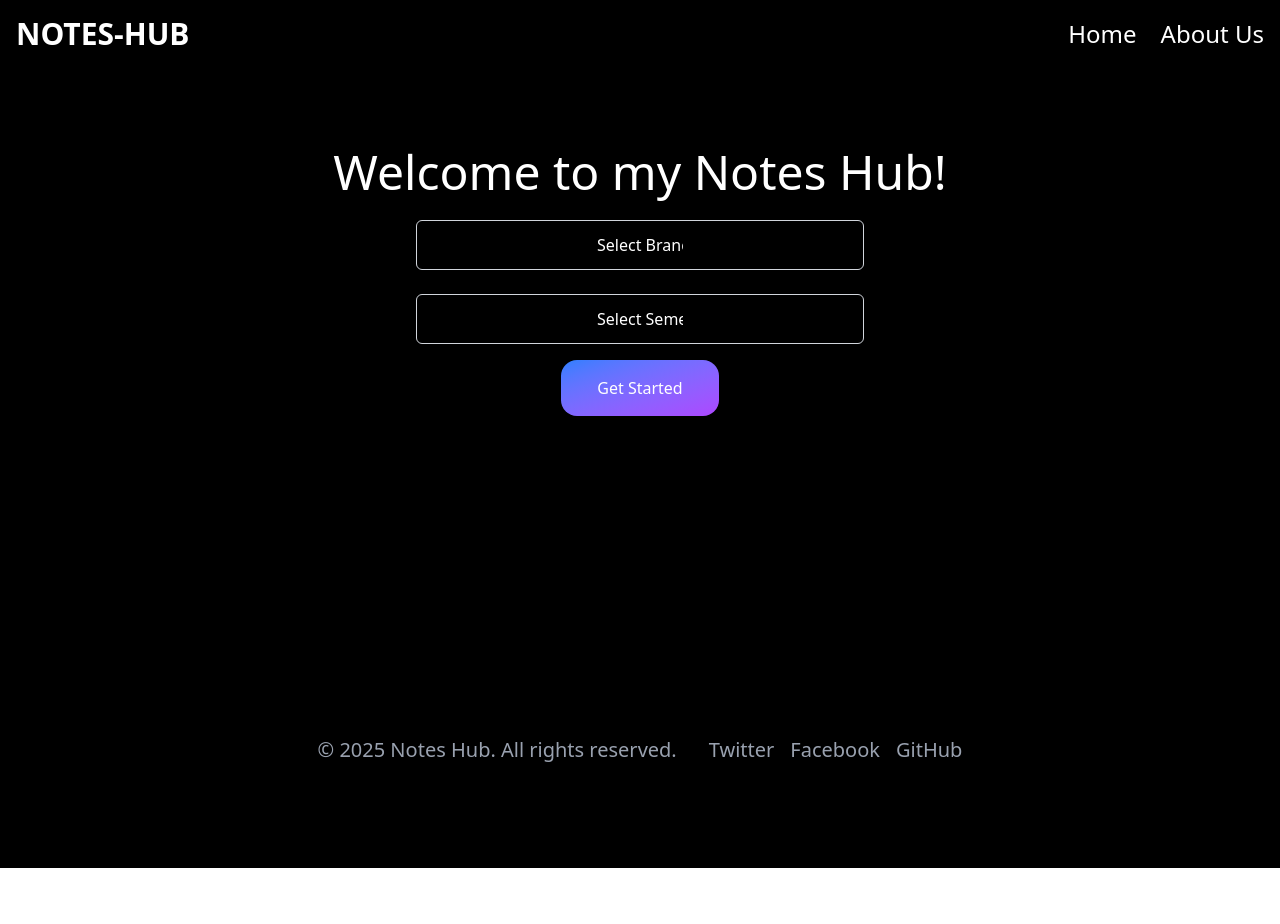
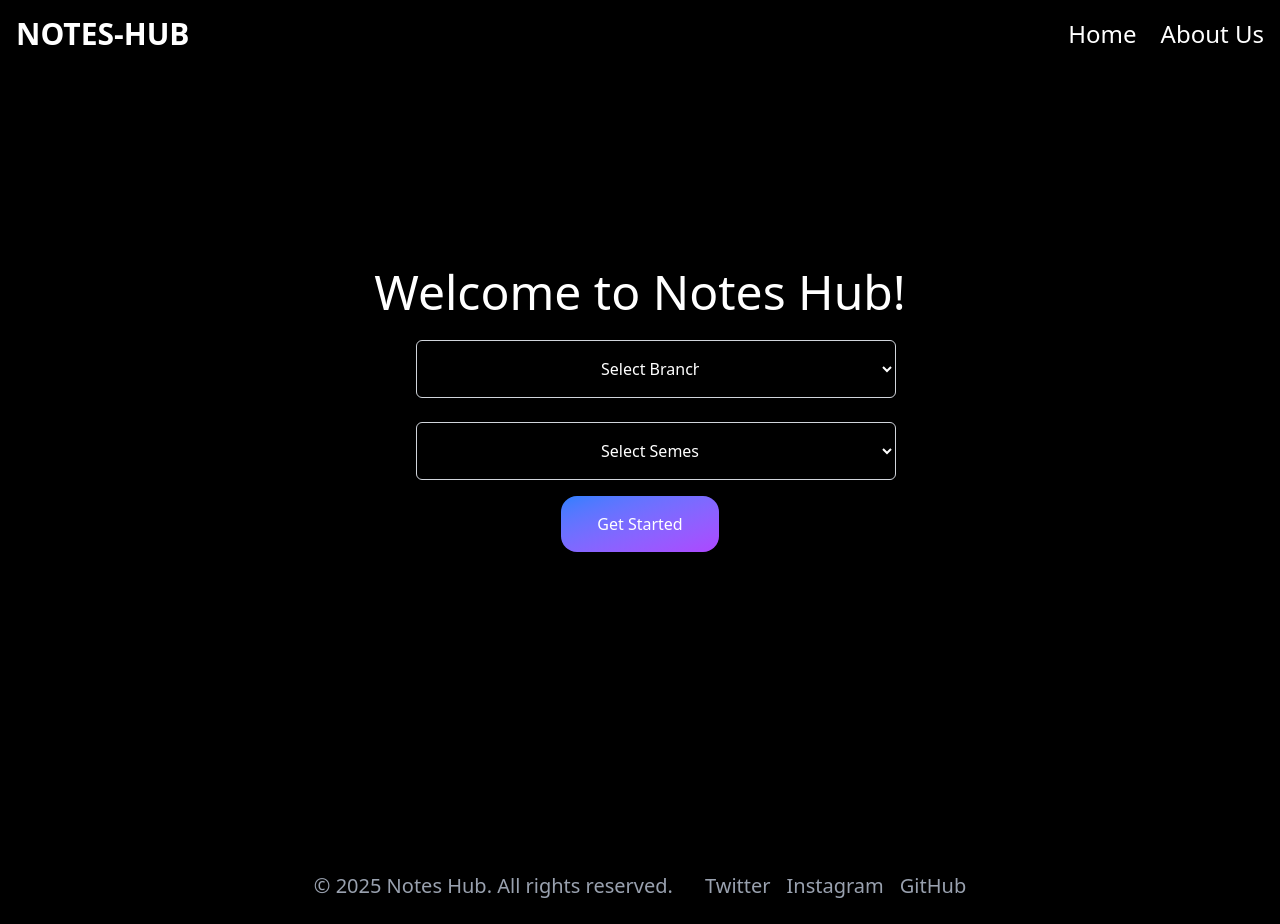
Before and after one commit to gulshank0/notes-hub, a React (Vite) app in the folder frontend/: page / in a window 1280 px wide. Before the commit the page ends 868 px from the top, so only its background shows below. Built offline with nearby package versions, Linux system fonts and the light colour scheme.

Commit message:
beautify some compoenets

```diff
--- a/frontend/src/components/ui/Card.jsx
+++ b/frontend/src/components/ui/Card.jsx
@@ -2,7 +2,7 @@ import { Link } from "react-router-dom";
 export function Card(props) {
   return (
     <div className=" ">
-      <div className="w-[400px] bg-gradient-to-br from bg-red-400 to-blue-700 rounded-xl   text-3xl text-center  py-20 m-2 hover:cursor-pointer hover:bg-transparent cursor-pointer transition delay-150 duration-100 ease-in-out hover:translate-y-1 hover:scale-110">
+      <div className="w-[400px] bg-gradient-to-br from bg-red-400 to-blue-700 rounded-xl font-bold  text-3xl text-center  py-20 m-2 hover:cursor-pointer hover:bg-transparent cursor-pointer transition delay-150 duration-100 ease-in-out hover:translate-y-1 hover:scale-110">
         <Link to="{props.link}">
           <h1>{props.title}</h1>
         </Link>
--- a/frontend/src/components/ui/Contents.jsx
+++ b/frontend/src/components/ui/Contents.jsx
@@ -24,8 +24,8 @@ function Contents(subjects) {
       <Navbar />
 
       <div className="h-screen flex flex-col items-center bg-black pt-40 ">
-        <p className="text-4xl text-white pb-6 ">Welcome to WEB DEV PAGE </p>
-        <div className="text-3xl text-pretty text-white bg-gradient-to-br from-red-400 to-violet-700 px-20 p-6 rounded-2xl grid grid-cols-3 sm:grid-cols-7 gap-10 ">
+        <p className="text-4xl text-white pb-6 font-extrabold ">Welcome to WEB DEV PAGE </p>
+        <div className="text-3xl text-pretty text-white text-center bg-gradient-to-br from-red-400 to-violet-700 px-20 p-6 rounded-2xl grid grid-cols-3 sm:grid-cols-7 gap-10 ">
           <Link
             className="hover:underline bg-gradient-to-bl from-violet-800 to-violet-400 rounded-xl text-black p-2 hover:cursor-pointer hover:bg-transparent cursor-pointer transition delay-150 duration-100 ease-in-out hover:translate-y-1 hover:scale-110"
             to="/syllabus"
--- a/frontend/src/components/ui/Dropdown.jsx
+++ b/frontend/src/components/ui/Dropdown.jsx
@@ -10,7 +10,7 @@ export function Dropdown(props) {
           id="userType"
           value={userType}
           onChange={(e) => setUserType(e.target.value)}
-          className="p-3 appearance-none relative block w-full px-45  border rounded-md select-all border-gray-300 bg-transparent cursor-pointer "
+          className="py-4 w-120 px-45  border rounded-md select-all border-gray-300 bg-transparent cursor-pointer "
         >
           <option className="bg-black text-white " value="select branch">
             {props.branchZero}
--- a/frontend/src/components/ui/Footer.jsx
+++ b/frontend/src/components/ui/Footer.jsx
@@ -15,12 +15,12 @@ export const Footer = () => {
             Twitter
           </a>
           <a
-            href="https://facebook.com"
+            href="https://Instagram.com"
             target="_blank"
             rel="noopener noreferrer"
             className="text-xl text-gray-400 hover:text-blue-500 transition duration-200"
           >
-            Facebook
+           Instagram
           </a>
           <a
             href="https://github.com"
--- a/frontend/src/pages/LandingPage.jsx
+++ b/frontend/src/pages/LandingPage.jsx
@@ -7,13 +7,11 @@ export function LandingPage() {
   return (
     <>
       <Navbar />
-      <div className="flex flex-col items-center justify-center min-h-screen bg-black text-white ">
-        <p className="text-5xl">
-          Welcome to my Notes Hub!
-        </p>
+      <div className="flex flex-col items-center justify-center min-h-screen bg-black text-white pt-50 ">
+        <p className="text-5xl">Welcome to Notes Hub!</p>
 
         <Dropdown
-          branchZero="Select  Branch"
+          branchZero="Select     Branch"
           branchFirst="CSE"
           branchSecond="IT"
           branchSeventh="CST"
@@ -41,8 +39,7 @@ export function LandingPage() {
           Get Started
         </Link>
 
-
-        <Footer/>
+        <Footer />
       </div>
     </>
   );
```
